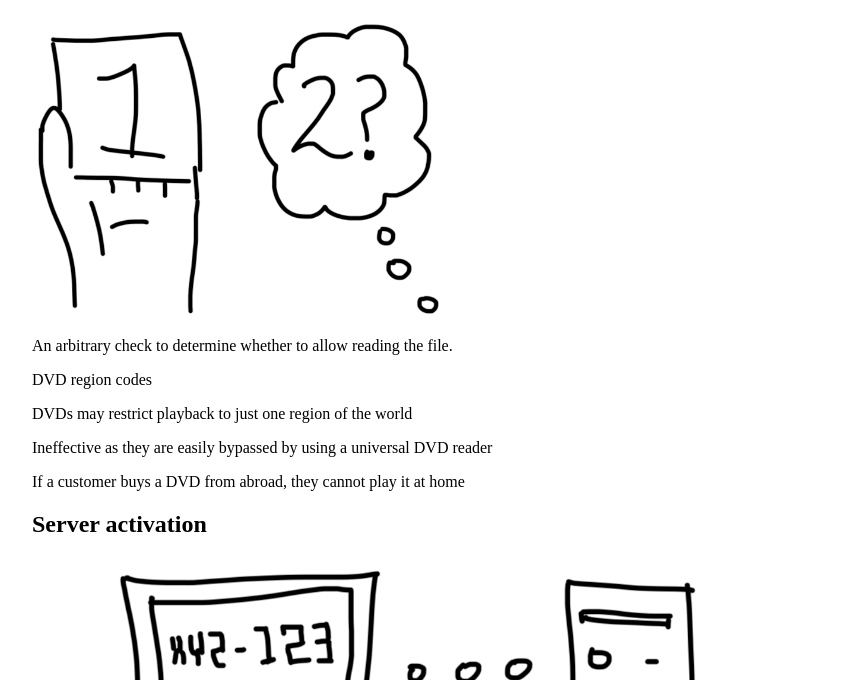
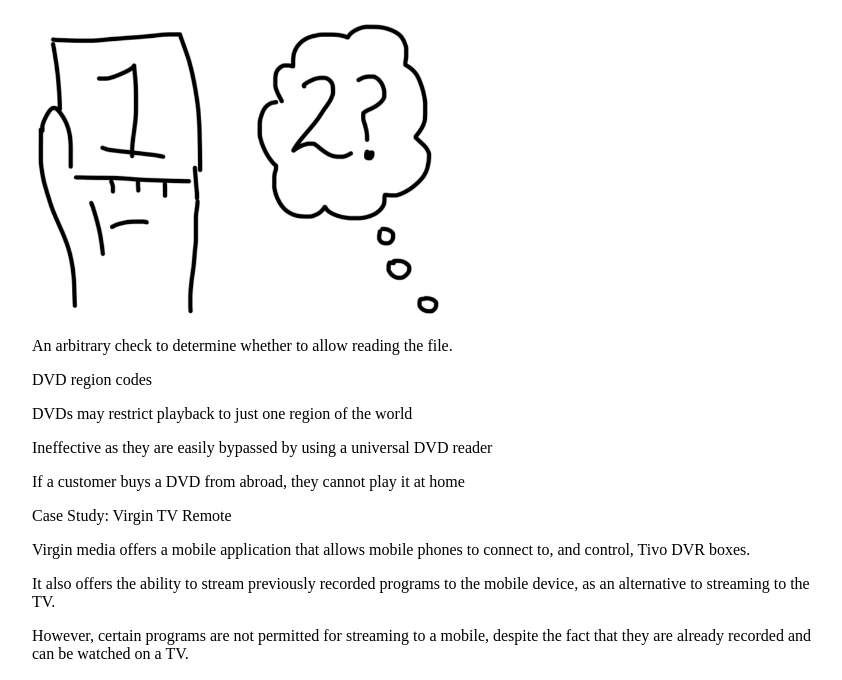
Before and after one commit to LonMcGregor/drm, a plain HTML site: page index.html in a window 1280 px wide. Shown: the part 110-790 px from the top of the page, without its empty margins (208-1050 px from the left). Drawn offline with Linux system fonts and the light colour scheme.

Commit message:
Adds examples

```diff
--- a/index.html
+++ b/index.html
@@ -15,6 +15,10 @@
 <p>DVDs may restrict playback to just one region of the world</p>
 <p>Ineffective as they are easily bypassed by using a universal DVD reader</p>
 <p>If a customer buys a DVD from abroad, they cannot play it at home</p>
+<p>Case Study: Virgin TV Remote</p>
+<p>Virgin media offers a mobile application that allows mobile phones to connect to, and control, Tivo DVR boxes.</p>
+<p>It also offers the ability to stream previously recorded programs to the mobile device, as an alternative to streaming to the TV.</p>
+<p>However, certain programs are not permitted for streaming to a mobile, despite the fact that they are already recorded and can be watched on a TV.</p>
 
 <h2 id="server-activation">Server activation</h2>
 <img src="images/activation.png"/>
@@ -75,6 +79,7 @@
 <p>Case Study: Banking Apps</p>
 <p>If you were using a mobile banking app you may want to protect your privacy by preventing screenshots from being made. Banking apps such as Nationwide’s implement this. However if you wanted to take a screenshot to keep in your own records, you are prevented from doing this.</p>
 <p><a href="https://developer.android.com/reference/android/view/WindowManager.LayoutParams#FLAG_SECURE">https://developer.android.com/reference/android/view/WindowManager.LayoutParams#FLAG_SECURE</a></p>
+<p>Apple airplay screen mirroring has a similar feature. If a viewer tries to legally stream from their device to their TV, apps can prevent this from working.</p>
 
 <h2 id="hardware-trusted-pathway">Hardware trusted pathway</h2>
 <img src="images/hardware.png"/>
```
